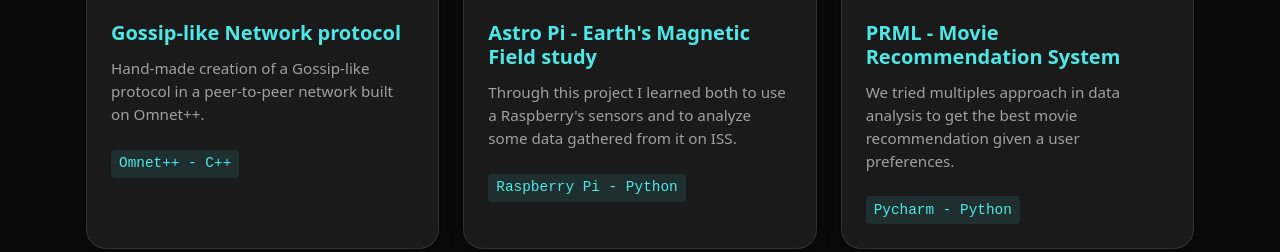
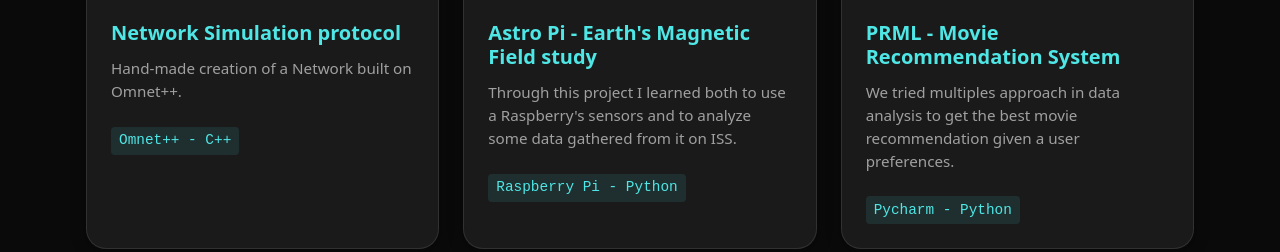
Before and after one commit to Input-Fr/Portfolio, a plain HTML site: page portfolio.html in a window 1280 px wide. Shown: the part 891-1143 px from the top of the page. Drawn offline with nearby package versions, Linux system fonts and the light colour scheme.

Commit message:
Update portfolio.html

```diff
--- a/portfolio.html
+++ b/portfolio.html
@@ -255,8 +255,8 @@ footer {
           </div>
           <hr>
           <div class="card-body">
-            <h5 class="card-title">Gossip-like Network protocol</h5>
-            <p class="card-text">Hand-made creation of a Gossip-like protocol in a peer-to-peer network built on Omnet++.</p>
+            <h5 class="card-title">Network Simulation protocol</h5>
+            <p class="card-text">Hand-made creation of a Network built on Omnet++.</p>
             <span class="code-tag">Omnet++ - C++</span>
           </div>
         </a>
```
